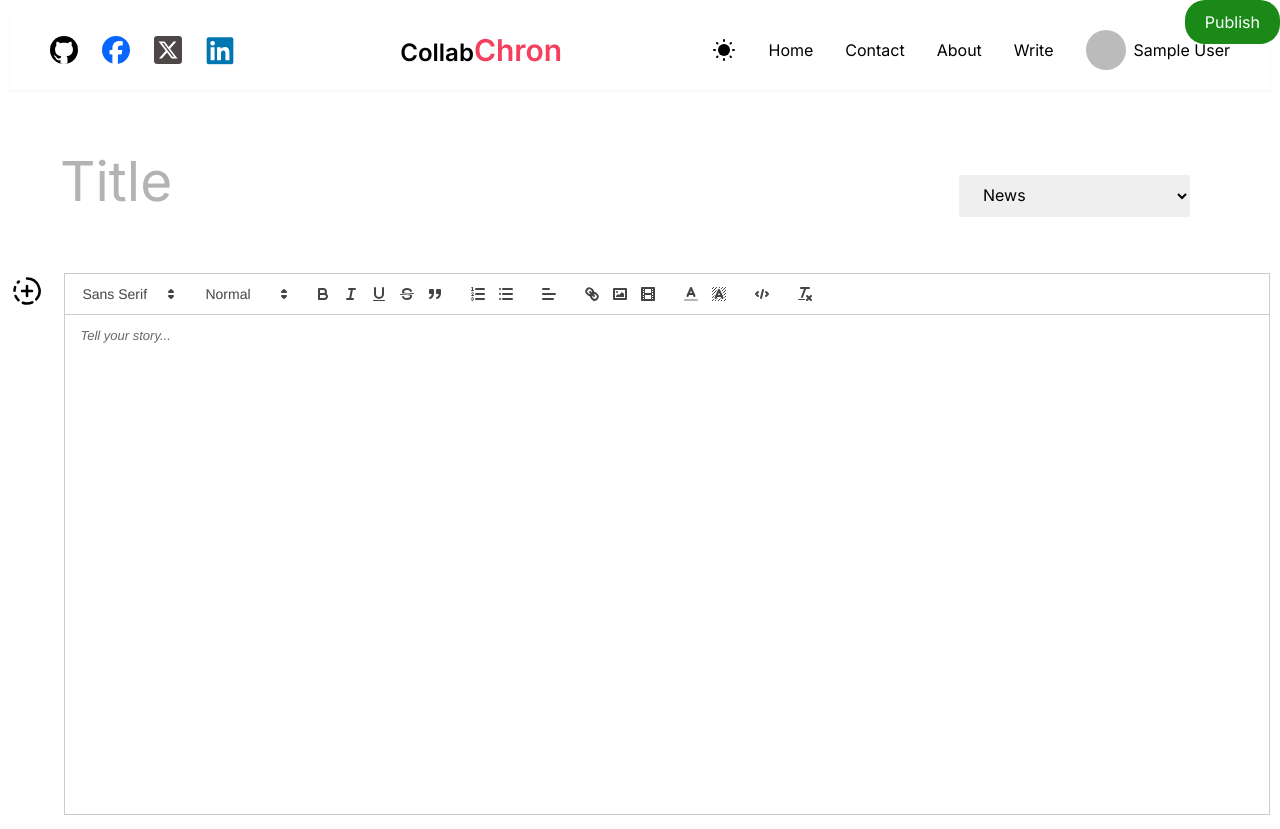
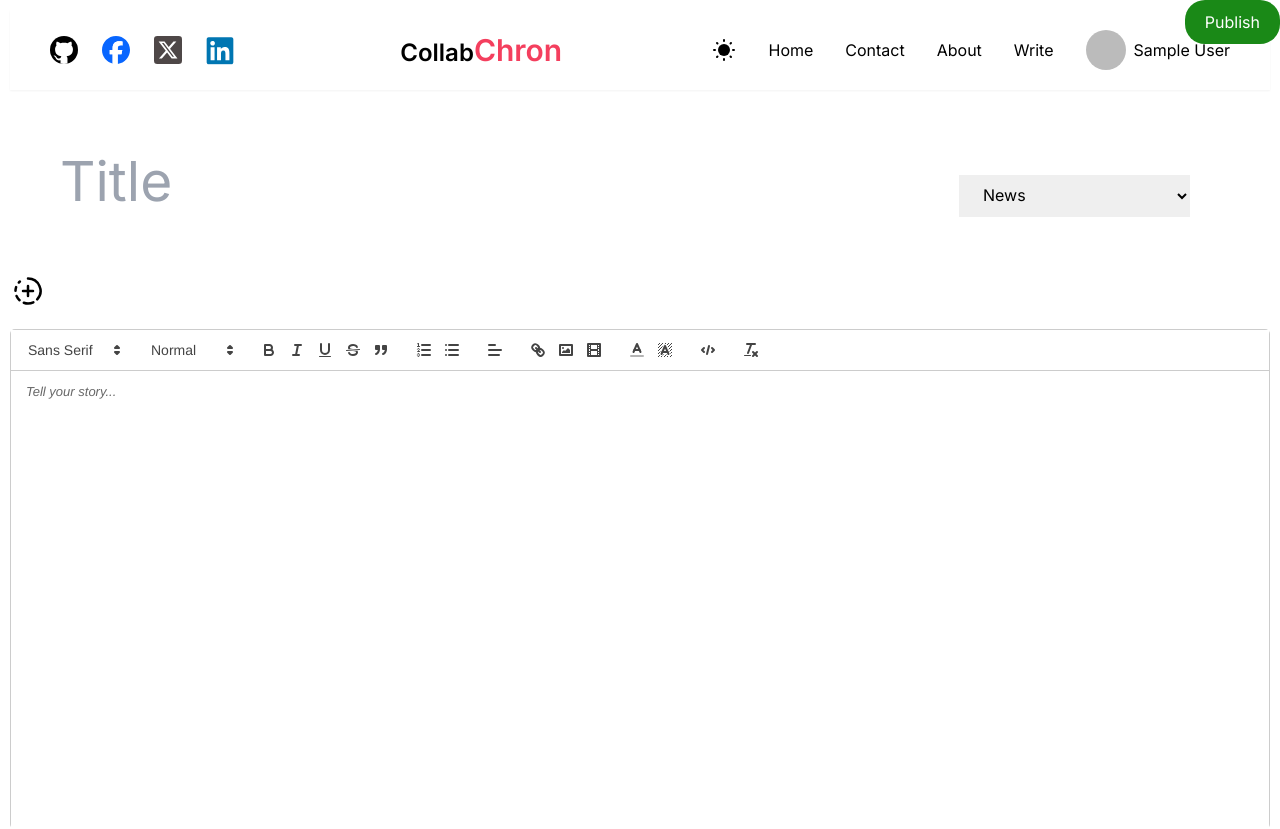
Before and after one commit to chinonsochikelue/CollabChron, a Next.js app: page /write in a window 1280 px wide. Shown: the top 829 px of the page. Built offline with nearby package versions, Linux system fonts and the light colour scheme; no server answers; sample sign-in values are in the browser's storage.

Commit message:
Update writePage.module.css

```diff
--- a/src/app/write/writePage.module.css
+++ b/src/app/write/writePage.module.css
@@ -1,4 +1,4 @@
-.container{
+.container {
   position: relative;
   display: flex;
   flex-direction: column;
@@ -18,8 +18,7 @@
   border-radius: 10px;
 }
 
-
-.select{
+.select {
   margin-bottom: 50px;
   padding: 10px 20px;
   margin-left: 50px;
@@ -29,7 +28,7 @@
 .editor {
   display: flex;
   gap: 20px;
-  height: 500px;
+  flex-direction: column; /* Ensure column direction for editor */
   position: relative;
 }
 
@@ -59,7 +58,7 @@
   left: 50px;
 }
 
-.input{
+.input {
   padding: 50px;
   font-size: 55px;
   border: none;
@@ -68,16 +67,32 @@
   color: var(--textColor);
 }
 
-.input::placeholder{
-  color: #b3b3b1;
+.textArea {
+  width: 100%;
+  height: 500px; /* Ensure height for text area */
+  border-radius: 5px;
+  overflow-y: auto; /* Ensure scrolling when content overflows */
 }
 
-.textArea {
-  width: 100%;
-  border-radius: 5px;
+/* Style for the React Quill editor */
+.ql-container {
+  height: 100%;
+  background-color: var(--bgColor); /* Optional background color */
 }
 
-.publish{
+.ql-editor {
+  min-height: 500px; /* Match the editor height */
+  padding: 15px;
+  font-size: 16px;
+  color: var(--textColor);
+}
+
+.ql-editor img {
+  max-width: 100%;
+  height: auto;
+}
+
+.publish {
   position: absolute;
   top: 0px;
   right: 0px;
```
